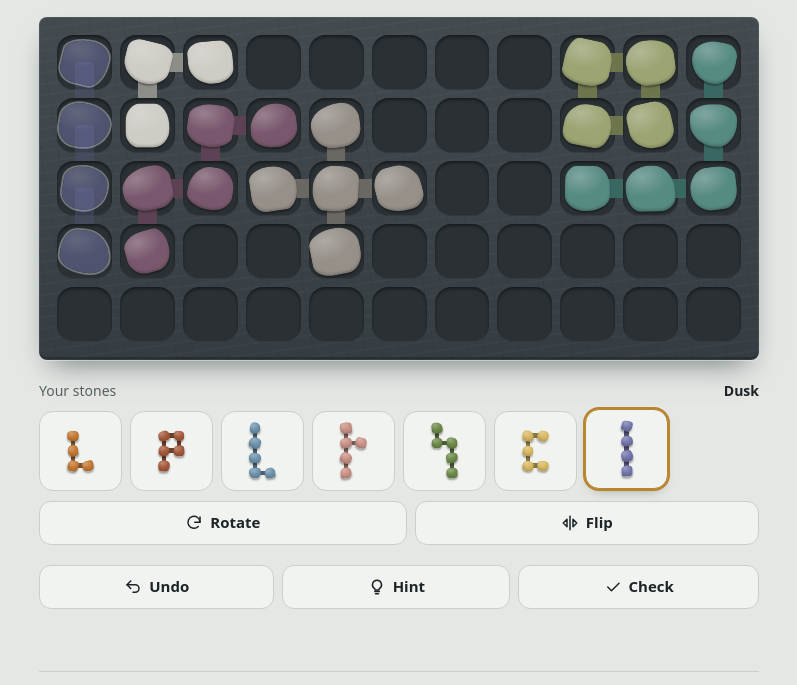
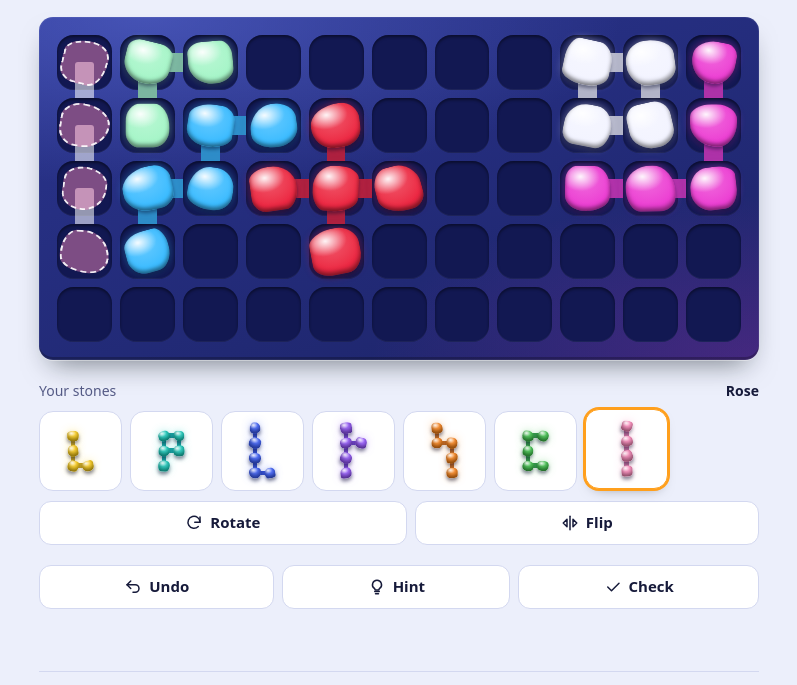
Before and after one commit to jishinchandkc/kanoodle-solver, a plain HTML site: page index.html in a window 1280 px wide. Shown: the part 197-882 px from the top of the page, without its empty margins (241-1038 px from the left). Drawn offline with Linux system fonts and the light colour scheme.

Commit message:
Brighten the Pebblepack style
- Glossy, saturated stones in a new colour set (assigned to pieces
  differently from the solver) on a deep indigo board
- Stones pop in with a left-to-right bounce on each new puzzle
  (skipped when the device asks for reduced motion)
- Placement preview drawn with a dashed white outline so it reads
  clearly on the dark board
- Copy says "board" instead of "slate"

Co-Authored-By: Claude Opus 5.5 <noreply@anthropic.com>

```diff
--- a/index.html
+++ b/index.html
@@ -159,38 +159,38 @@
      Tabs (shared) + Pebblepack (Play tab). Everything game-side is pp-.
      ===================================================================== */
   :root {
-    --pp-ground: #e4e7e4;
-    --pp-card: #f1f3f0;
-    --pp-ink: #1d2427;
-    --pp-ink-soft: #56615f;
-    --pp-line: #c9cfcb;
-    --pp-accent: #b8862f;
-    --pp-accent-ink: #ffffff;
-    --pp-slate: #363d42;
-    --pp-slate-hi: #434b51;
-    --pp-well: #2a3034;
+    --pp-ground: #eceffb;
+    --pp-card: #ffffff;
+    --pp-ink: #161a3a;
+    --pp-ink-soft: #545a85;
+    --pp-line: #d3d8f0;
+    --pp-accent: #ff9f1c;
+    --pp-accent-ink: #1a1200;
+    --pp-slate: #1c2366;
+    --pp-slate-hi: #2b3590;
+    --pp-well: #121852;
     --pp-display: ui-rounded, "SF Pro Rounded", "Arial Rounded MT Bold", "Varela Round", "Nunito", system-ui, sans-serif;
     --pp-body: system-ui, "Segoe UI", -apple-system, sans-serif;
     --pp-mono: ui-monospace, "Cascadia Mono", "SF Mono", Consolas, monospace;
   }
   @media (prefers-color-scheme: dark) {
     :root:not([data-theme="light"]) {
-      --pp-ground: #13171a;
-      --pp-card: #1c2225;
-      --pp-ink: #e3e7e4;
-      --pp-ink-soft: #98a4a1;
-      --pp-line: #2e373b;
-      --pp-accent: #d4a24b;
-      --pp-accent-ink: #1a1408;
+      --pp-ground: #0d1030;
+      --pp-card: #171c45;
+      --pp-ink: #eef0ff;
+      --pp-ink-soft: #a4aad6;
+      --pp-line: #2a3170;
+      --pp-accent: #ffb341;
+      --pp-accent-ink: #1a1200;
     }
   }
   :root[data-theme="dark"] {
-    --pp-ground: #13171a; --pp-card: #1c2225; --pp-ink: #e3e7e4; --pp-ink-soft: #98a4a1;
-    --pp-line: #2e373b; --pp-accent: #d4a24b; --pp-accent-ink: #1a1408;
+    --pp-ground: #0d1030; --pp-card: #171c45; --pp-ink: #eef0ff; --pp-ink-soft: #a4aad6;
+    --pp-line: #2a3170; --pp-accent: #ffb341; --pp-accent-ink: #1a1200;
   }
   :root[data-theme="light"] {
-    --pp-ground: #e4e7e4; --pp-card: #f1f3f0; --pp-ink: #1d2427; --pp-ink-soft: #56615f;
-    --pp-line: #c9cfcb; --pp-accent: #b8862f; --pp-accent-ink: #ffffff;
+    --pp-ground: #eceffb; --pp-card: #ffffff; --pp-ink: #161a3a; --pp-ink-soft: #545a85;
+    --pp-line: #d3d8f0; --pp-accent: #ff9f1c; --pp-accent-ink: #1a1200;
   }
 
   body[data-tab="play"] { background: var(--pp-ground); color: var(--pp-ink); font-family: var(--pp-body); }
@@ -251,10 +251,10 @@
   .pp-slate {
     --gap: clamp(3px, 1.1vw, 8px);
     background:
-      repeating-linear-gradient(172deg, rgba(255,255,255,.018) 0 2px, transparent 2px 11px),
-      repeating-linear-gradient(81deg, rgba(0,0,0,.05) 0 1px, transparent 1px 17px),
-      linear-gradient(180deg, var(--pp-slate-hi), var(--pp-slate));
-    border-radius: 8px;
+      radial-gradient(120% 90% at 15% 0%, rgba(120,140,255,.35), transparent 55%),
+      radial-gradient(90% 80% at 100% 100%, rgba(214,58,216,.22), transparent 60%),
+      linear-gradient(160deg, var(--pp-slate-hi), var(--pp-slate));
+    border-radius: 14px;
     padding: clamp(10px, 2.6vw, 18px);
     box-shadow:
       inset 0 0 0 1px rgba(255,255,255,.06),
@@ -287,26 +287,37 @@
     border-radius: var(--shape);
     transform: rotate(var(--tilt)) scale(var(--sx, 1), var(--sy, 1));
     background:
-      radial-gradient(120% 90% at 32% 24%, color-mix(in srgb, var(--c) 72%, white) 0%, transparent 46%),
-      radial-gradient(140% 120% at 50% 40%, var(--c) 45%, color-mix(in srgb, var(--c) 62%, black) 100%);
-    box-shadow: 0 2px 2px rgba(0,0,0,.35), inset 0 -2px 3px rgba(0,0,0,.18);
+      radial-gradient(60% 45% at 34% 24%, rgba(255,255,255,.95) 0%, rgba(255,255,255,.35) 45%, transparent 72%),
+      radial-gradient(130% 120% at 45% 35%, color-mix(in srgb, var(--c) 80%, white) 0%, var(--c) 45%, color-mix(in srgb, var(--c) 58%, black) 100%);
+    box-shadow:
+      0 3px 4px rgba(5,8,40,.45),
+      inset 0 -3px 5px color-mix(in srgb, var(--c) 50%, black),
+      0 0 10px -2px color-mix(in srgb, var(--c) 70%, transparent);
+  }
+  @media (prefers-reduced-motion: no-preference) {
+    .pp-board.popping .pp-stone { animation: pp-pop .38s cubic-bezier(.3,1.6,.5,1) both; animation-delay: var(--delay, 0ms); }
+    @keyframes pp-pop {
+      from { transform: rotate(var(--tilt)) scale(0); }
+      to   { transform: rotate(var(--tilt)) scale(var(--sx, 1), var(--sy, 1)); }
+    }
   }
   .pp-cell.jr::before, .pp-cell.jd::after {
     content: "";
     position: absolute;
     z-index: 0;
-    background: color-mix(in srgb, var(--c) 58%, #1b1f21);
+    background: color-mix(in srgb, var(--c) 72%, #0b0f3a);
     border-radius: 3px;
   }
   .pp-cell.jr::before { left: 50%; top: 33%; height: 34%; width: calc(100% + var(--gap)); }
   .pp-cell.jd::after  { top: 50%; left: 33%; width: 34%; height: calc(100% + var(--gap)); }
 
-  .pp-cell.given .pp-stone { filter: saturate(.75) brightness(.92); }
   .pp-cell.ghost .pp-stone {
-    opacity: .5;
-    box-shadow: 0 0 0 2px color-mix(in srgb, white 70%, transparent);
+    background: color-mix(in srgb, var(--c) 45%, transparent);
+    box-shadow: none;
+    outline: 2px dashed rgba(255,255,255,.9);
+    outline-offset: -2px;
   }
-  .pp-cell.ghost.jr::before, .pp-cell.ghost.jd::after { opacity: .45; }
+  .pp-cell.ghost.jr::before, .pp-cell.ghost.jd::after { background: rgba(255,255,255,.55); }
 
   /* ---- Piece tray ---- */
   .pp-traybar { display: flex; flex-direction: column; gap: 10px; }
@@ -392,7 +403,7 @@
     <div class="pp-head">
       <div>
         <h1 class="pp-title">Pebblepack<span class="pip" aria-hidden="true"></span></h1>
-        <p class="pp-sub">Fit every remaining stone onto the slate. No gaps, no overlaps.</p>
+        <p class="pp-sub">Fit every remaining stone onto the board. No gaps, no overlaps.</p>
       </div>
       <div class="pp-stats">
         <div>Time<b id="pp-time">0:00</b></div>
@@ -400,7 +411,7 @@
       </div>
     </div>
 
-    <div class="pp-slate"><div class="pp-board" id="pp-board" role="grid" aria-label="Slate, 5 rows by 11 columns"></div></div>
+    <div class="pp-slate"><div class="pp-board" id="pp-board" role="grid" aria-label="Board, 5 rows by 11 columns"></div></div>
 
     <div class="pp-traybar">
       <div class="pp-traylabel"><span>Your stones</span><strong id="pp-selname"></strong></div>
@@ -419,7 +430,7 @@
     <p class="pp-status" id="pp-status" role="status"></p>
 
     <div class="pp-setup">
-      <label for="pp-start">Stones already on the slate: <strong id="pp-startval">5</strong>
+      <label for="pp-start">Stones already on the board:<strong id="pp-startval">5</strong>
         <input type="range" id="pp-start" min="0" max="11" step="1" value="5">
       </label>
       <button class="pp-btn primary" id="pp-new">New puzzle</button>
@@ -666,18 +677,18 @@ render();
 
   /* ---------- stones ---------- */
   const STONES = {
-    A: { c: '#c47a34', name: 'Ochre' },
-    B: { c: '#a65a3c', name: 'Rust' },
-    C: { c: '#6f93ad', name: 'Steel' },
-    D: { c: '#c99187', name: 'Clay' },
-    E: { c: '#6d8a4a', name: 'Moss' },
-    F: { c: '#e2ded4', name: 'Chalk' },
-    G: { c: '#4f9b8f', name: 'Jade' },
-    H: { c: '#8d5c7b', name: 'Plum' },
-    I: { c: '#d8b862', name: 'Sandstone' },
-    J: { c: '#7477ad', name: 'Dusk' },
-    K: { c: '#a8b46c', name: 'Lichen' },
-    L: { c: '#a59c92', name: 'Granite' },
+    A: { c: '#ffd21f', name: 'Lemon' },
+    B: { c: '#1fd3c4', name: 'Aqua' },
+    C: { c: '#4466ff', name: 'Cobalt' },
+    D: { c: '#9a5cff', name: 'Violet' },
+    E: { c: '#ff8a1f', name: 'Tangerine' },
+    F: { c: '#a6f5c8', name: 'Mint' },
+    G: { c: '#ec3fd3', name: 'Fuchsia' },
+    H: { c: '#3cbcff', name: 'Sky' },
+    I: { c: '#45c652', name: 'Leaf' },
+    J: { c: '#ff8fc0', name: 'Rose' },
+    K: { c: '#f3f4ff', name: 'Pearl' },
+    L: { c: '#ec2843', name: 'Cherry' },
   };
 
   // Deterministic "random" so each stone keeps its shape between renders.
@@ -737,6 +748,17 @@ render();
     ghost = h;
     selected = h ? h.letter : null;
     renderAll();
+    popIn();
+  }
+
+  // Stones bounce in, sweeping left to right, whenever a new puzzle appears.
+  function popIn() {
+    cells.forEach((el, i) => el.style.setProperty('--delay', ((i % COLS) * 28 + ((i / COLS) | 0) * 14) + 'ms'));
+    boardEl.classList.remove('popping');
+    void boardEl.offsetWidth;          // restart the animation
+    boardEl.classList.add('popping');
+    clearTimeout(popIn.t);
+    popIn.t = setTimeout(() => boardEl.classList.remove('popping'), 900);
   }
 
   function renderBoard() {
```
